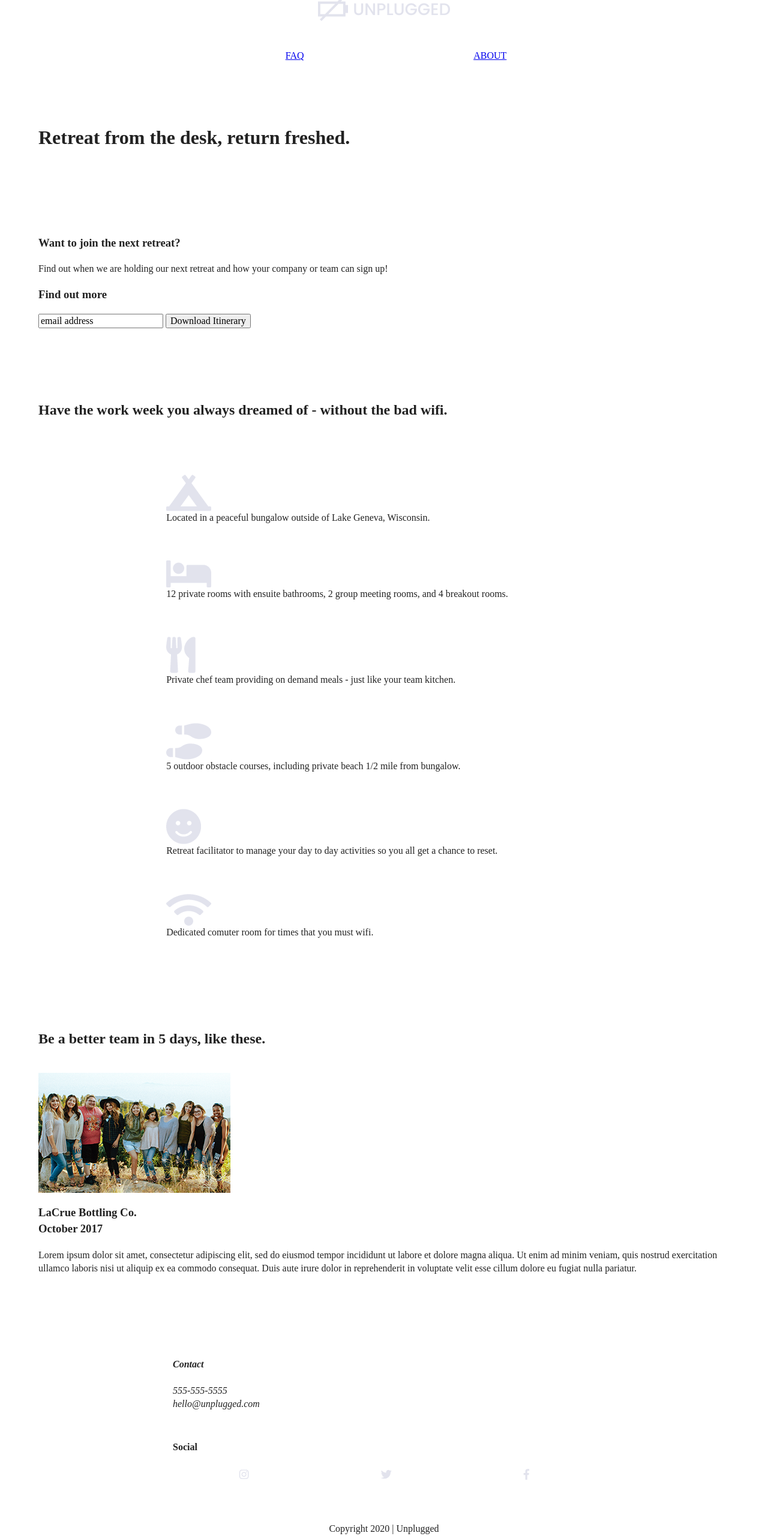
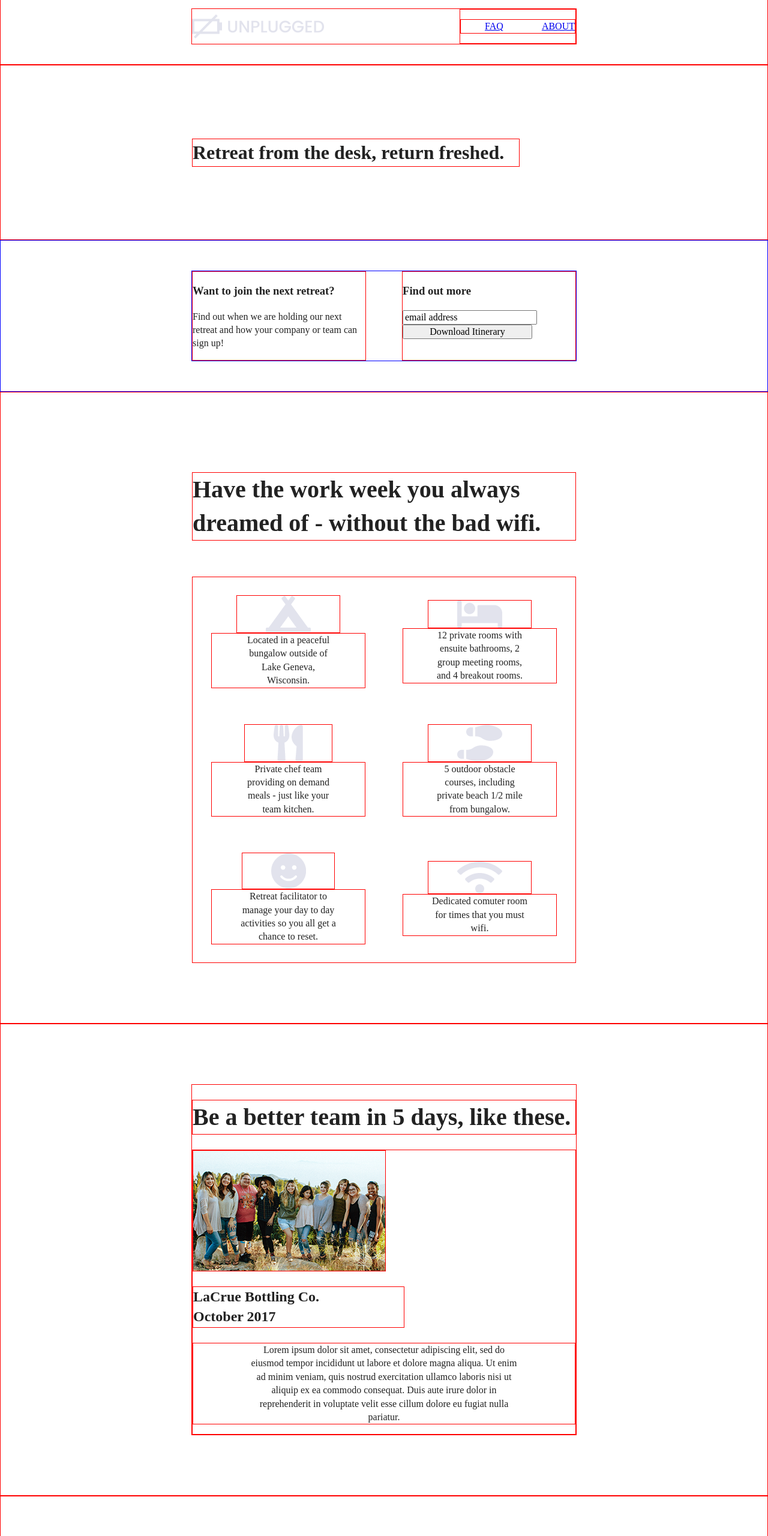
Before and after one commit to Jake-McCurry/unplugged-retreat, a plain HTML site: page index.html in a window 1280 px wide. Shown: the part 20-2580 px from the top of the page at 60% size. Drawn offline with nearby package versions, Linux system fonts and the light colour scheme.

Commit message:
added media queries for tablet css

```diff
--- a/css/main.css
+++ b/css/main.css
@@ -13,7 +13,7 @@
 
 html {
   color: #222;
-  font-size: 1em;
+  font-size: 16px;
   line-height: 1.4;
 }
 
@@ -99,7 +99,7 @@ textarea {
    ========================================================================== */
 
    .content-wrapper {
-     width: 90%;
+     width: 80%;
      margin: 50px 0;
    }
 
@@ -111,10 +111,12 @@ textarea {
       justify-content: center;
       align-items: center;
       flex-flow: row wrap;
+      border: solid 1px red;
     }
 
     header {
       padding: 15px 0;
+      border: solid 1px red;
     }
 
     header .content-wrapper {
@@ -123,6 +125,7 @@ textarea {
       justify-content: center;
       align-items: center;
       margin: 0;
+      border: solid 1px red;
     }
 
     .header-divider {
@@ -133,16 +136,14 @@ textarea {
 
     header nav {
       display: flex;
-      justify-content: space-around;
-      align-items: center;
       flex-flow: row wrap;
       width: 60%;
+      border: solid 1px red;
+
     }
 
     header nav {
       display: flex;
-      justify-content: space-around;
-      align-items: center;
       flex-flow: row wrap;
       width: 60%;
     }
@@ -152,6 +153,8 @@ textarea {
       justify-content: space-around;
       width: 100%;
       list-style-type: none;
+      border: solid 1px red;
+
     }
 
     footer {
@@ -161,29 +164,41 @@ textarea {
     footer .content-wrapper {
       width: 55%;
       margin: 50px 0;
+      border: solid 1px red;
+
     }
 
     footer .contact {
       margin-bottom: 50px;
+      border: solid 1px red;
+
     }
     footer .social-icons {
       display: flex;
       justify-content: space-around;
       align-items: center;
+      border: solid 1px red;
+
     }
 
     footer .social-icons p {
       display: flex;
       justify-content: center;
       align-items: center;
+      border: solid 1px blue;
+
     }
 
     footer .copyright {
       margin: 20px 0;
+      border: solid 1px red;
+
     }
 
     footer p {
       margin: 0;
+      border: solid 1px red;
+
     }
 
 
@@ -195,6 +210,7 @@ textarea {
       display: flex;
       justify-content: center;
       flex-flow: row wrap;
+      border: solid 1px red;
      }
 
     /* Aside */
@@ -204,6 +220,8 @@ textarea {
       justify-content: center;
       align-items: center;
       flex-flow: row wrap;
+      border: solid 1px blue;
+
     }
 
     /* Features  */
@@ -212,25 +230,38 @@ textarea {
       display: flex;
       justify-content: center;
       flex-flow: row wrap;
+      border: solid 1px red;
     }
 
     .features h2 {
       margin-bottom: 60px;
+      border: solid 1px red;
+
+    }
+
+    article p {
+      display: flex;
+      justify-content: center;
+      text-align: center;
+      padding: 0 15%;
     }
 
     .features article {
       width: 63%;
       margin: 30px 0;
+
     }
+
     .features .features-items {
       display: flex;
+      flex-flow: row wrap;
       justify-content: center;
-      align-items: center;
-      flex-flow: row wrap;
+      border: solid 1px red;
     }
 
     .features p {
       margin: 0;
+      border: solid 1px red;
     }
 
     /* Reviews */
@@ -239,15 +270,18 @@ textarea {
       display: flex;
       flex-flow: row wrap;
       justify-content: center;
+      border: solid 1px red;
     }
 
     .reviews h2 {
       margin-bottom: 40px;
+      border: solid 1px red;
     }
 
     .reviews h3 {
-      width: 55%%;
+      width: 55%;
       margin: 20px 0;
+      border: solid 1px red;
     }
 
    /* ==========================================================================
@@ -276,7 +310,7 @@ textarea {
       FAQ Page
       ========================================================================== */
 
-      .faq {
+    .faq {
       display: flex;
       justify-content: center;
       align-items: center;
@@ -299,11 +333,9 @@ textarea {
       margin-bottom: 50px;
     }
 
-
-
-    /* ==========================================================================
-   Helper classes
-   ========================================================================== */
+  /* ==========================================================================
+     Helper classes
+     ========================================================================== */
 
 /*
  * Hide visually and from screen readers
@@ -385,22 +417,261 @@ textarea {
 }
 
 /* ==========================================================================
-   EXAMPLE Media Queries for Responsive Design.
-   These examples override the primary ('mobile first') styles.
-   Modify as content requires.
+   Media Queries for responsive design - override the primary ('mobile first') styles.
+   ========================================================================== */
+/* ==========================================================================
+   Media Queries for responsive design - override the primary ('mobile first') styles.
+   ========================================================================== */
+/* ==========================================================================
+   Media Queries for responsive design - override the primary ('mobile first') styles.
    ========================================================================== */
 
-@media only screen and (min-width: 35em) {
-  /* Style adjustments for viewports that meet the condition */
+   @media only screen and (min-width: 768px) {
+  /* Tablet Breakpoint */
+  /* 64+64+80(8)=768 - Margins: 16.6% */
+
+  /* General styles */
+
+  .content-wrapper {
+    max-width: 640px;
+    margin: 100px 0;
 }
 
-@media print,
-  (-webkit-min-device-pixel-ratio: 1.25),
-  (min-resolution: 1.25dppx),
-  (min-resolution: 120dpi) {
-  /* Style adjustments for high resolution devices */
+/* Header */
+
+  header {
+    padding: 33px 0;
+    justify-content: space-around;
+  }
+
+  header .content-wrapper {
+    width: 100%;
+    justify-content: space-between;
+  }
+
+  header nav {
+    width: 30%;
+  }
+
+  header nav ul {
+    justify-content: space-between;
+
+  }
+
+  .header-divider {
+    display: none;
+  }
+
+  h1 {
+    font-size: 3em;
+    width: 85%;
+  }
+
+  /* Hero Area */
+
+  /* Aside */
+
+  aside .content-wrapper {
+    margin: 50px 0;
+    display: flex;
+    justify-content: space-between;
+    flex-flow: row nowrap;
+    border: solid 1px blue;
+
+  }
+
+  aside .content-wrapper .form-description,
+  aside .content-wrapper .form {
+    width: 45%;
+    margin: 0;
+    border: solid 1px red;
+  }
+
+  input {
+    display: flex;
+    width: 75%;
+  }
+
+  /* Features */
+
+  h2{
+    font-size: 2.5rem;
+  }
+
+  .features article {
+    display: flex;
+    justify-content: center;
+    flex-flow: column wrap;
+    align-items: center;
+    flex-basis: 50%;
+  }
+
+  .features-items  {
+    display: flex;
+    flex-flow: row nowrap;
+    justify-content: center;
+  }
+
+  .features .feature-description {
+    width: 50%;
+    text-align: center;
+  }
+
+  /* Reviews */
+
+  .reviews article {
+    display: flex;
+    justify-content: space-between;
+  }
+
+  .reviews article div {
+    width: 100%;
+    border: solid 1px red;
+  }
+
+  .reviews .content-wrapper {
+    border: solid 1px red;
+  }
+
+  .reviews .content-wrapper img,
+  .reviews .content-wrapper p {
+    border: solid 1px red;
+  }
+
+  .reviews h2 {
+    display: flex;
+    margin: 25px 0;
+    font-size: 2.5rem;
+  }
+
+  .reviews h3 {
+    margin: 25px 0;
+    font-size: 1.5em;
+
+  }
+
+  /* Footer */
+
+  footer .content-wrapper {
+    width: 65%;
+    margin: 100px 0;
+  }
+
+  .footer-content {
+    display: flex;
+    justify-content: space-around;
+    align-items: center;
+  }
+
+  .social-icons {
+    display: flex;
+    width: 130px;
+    }
+
+  h4,
+  .contact p {
+    display: flex;
+    justify-content: center;
+  }
+
+  footer .contact {
+    margin-bottom: 0;
+  }
+
+  footer .copyright {
+    width: 100%;
+    display: flex;
+    justify-content: space-around;
+  }
+
+  /* ==========================================================================
+     About Page
+     ========================================================================== */
+  .mission {
+    display: flex;
+    justify-content: flex-start;
+    align-items: center;
+    padding-top: 20px;
+    border: solid 1px red;
+    margin: 0 8.33%;
+
+  }
+  .mission-content {
+    display: flex;
+    flex-flow: row nowrap;
+    justify-content: space-between;
+  }
+
+  .mission-content p {
+    width: 45%;
+    border: solid 1px red;
+    margin: 2% 0;
+  }
+
+  .mission .content-wrapper {
+    margin: 0;
+  }
+
+  .content-wrapper h1 {
+    border: solid 1px red;
+    font-size: 2rem;
+  }
+
+  .contact-content {
+    display: flex;
+    justify-content: space-between;
+    align-items: flex-start;
+    border: solid 1px red;
+  }
+
+  .contact-wrapper {
+    border: solid 1px red;
+    margin: 0 8.33%;
+  }
+
+  .contact-text {
+    display: flex;
+    flex-flow: row nowrap;
+    justify-content: space-between;
+    margin-right: 2%;
+    border: solid 1px red;
+  }
+  .contact-section .content-wrapper h2 {
+    width: 80%;
+  }
+
 }
 
+  /* ==========================================================================
+     FAQ Page
+     ========================================================================== */
+
+  .faq .content-wrapper {
+    justify-content: space-between;
+    border: solid 1px red;
+  }
+
+  .faq-head {
+    flex-basis: 100%;
+  }
+
+  .faq-item {
+    border: solid 1px red;
+    flex-basis: 45%;
+  }
+
+
+  .faq h2 {
+    width: 100%;
+
+  }
+}
+
+@media only screen and (min-width: 1200px) {
+  /* Desktop Breakpoint */
+  /* 120+120+80(12)=1200 - Margins: 20% */
+
+}
 /* ==========================================================================
    Print styles.
    Inlined to avoid the additional HTTP request:
--- a/index.html
+++ b/index.html
@@ -129,7 +129,8 @@
 
             <address class="contact">
               <h4> Contact </h4>
-              <p> 555-555-5555 <br> hello@unplugged.com </p>
+              <p> 555-555-5555 </p>
+              <p>hello@unplugged.com </p>
             </address>
 
             <!--social media-->
```
Also changed, not shown: about/index.html (+11 -11 lines), faq/index.html (+10 -10 lines).
